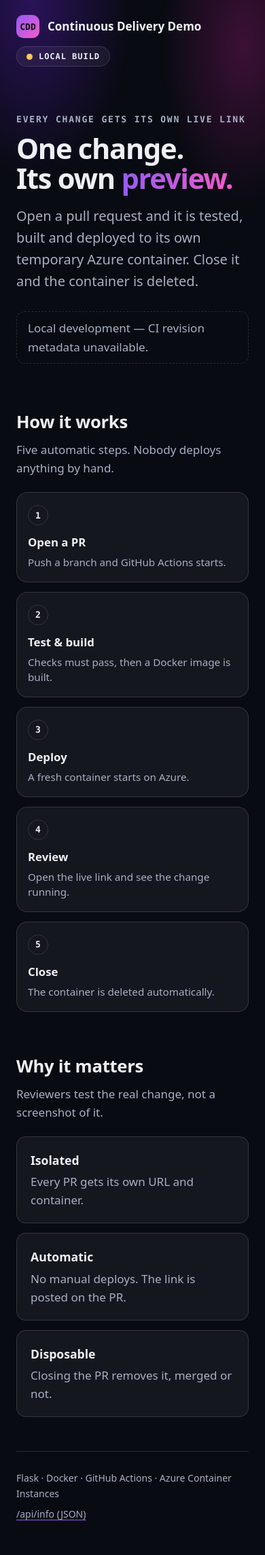
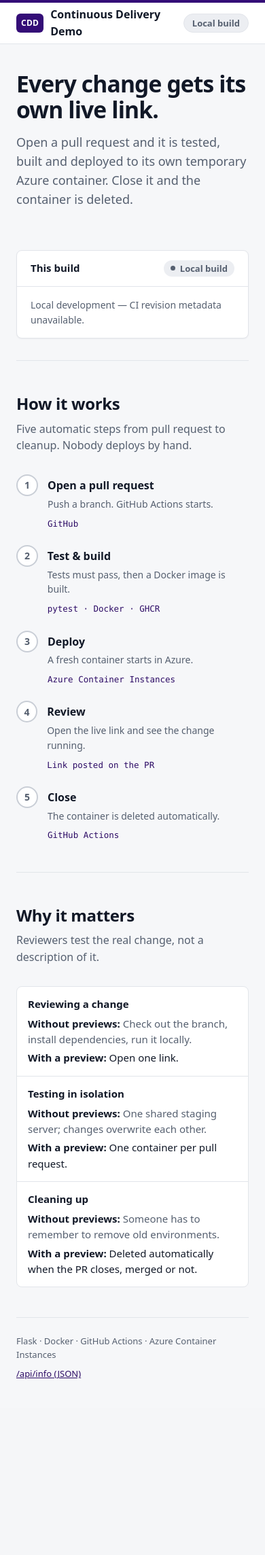
Before and after one commit to prabalpratapsinghmer/CDD-project, a Flask app: page / in a window 390 px wide. Shown: the whole page at 68% size. After the commit the page ends 2029 px from the top, so only its background shows below. Run offline with Flask 3, Linux system fonts and the light colour scheme.

Commit message:
feat(page): clean light UI, no gradients; richer content, same tint
The previous page still read as templated: gradient headline text, glow
blobs, neon on black, spaced uppercase micro-labels. Replace the look with a
flat light UI (white cards, 1px borders, system font stack, no gradients,
no JS) and put real content back instead of decoration:

- deployment card: PR, branch, full commit, build time, image, "Running"
- 5-step stepper that names the real tool per step; "You are here" on Review
- with/without-previews comparison table (stacks on mobile)
- one solid accent hue per PR (top bar, logo, button, active step, chip).
  Fixed lightness keeps white-on-accent >= 4.5:1 for all 360 hues
  (worst case measured in a browser at PR 24, hue 60: 4.74:1).

Data contract unchanged. Test now also asserts partial metadata stays
visible (mutation-checked). README describes the new page; "Running" is
documented as a static badge, not a health check.

```diff
--- a/templates/dashboard.html
+++ b/templates/dashboard.html
@@ -3,185 +3,188 @@
 <head>
 <meta charset="utf-8">
 <meta name="viewport" content="width=device-width, initial-scale=1">
-<meta name="theme-color" content="#090b12">
 <title>{% if info.pr_number and info.commit_sha %}PR #{{ info.pr_number }} · {% endif %}CDD Project — PR Preview Environment</title>
 <style>
-  :root {
-    --h: {{ hue }};
-    --a1: hsl(var(--h) 90% 66%);
-    --a2: hsl(calc(var(--h) + 55) 90% 66%);
-    --bg: #090b12;
-    --card: rgba(255, 255, 255, .05);
-    --line: rgba(255, 255, 255, .13);
-    --text: #eef0f7;
-    --muted: #a8b0c4;
-    --ok: #3ddc97;
-    --warn: #ffc857;
-    --mono: ui-monospace, "SF Mono", "JetBrains Mono", Menlo, Consolas, monospace;
-  }
-  * { box-sizing: border-box; }
-  body {
-    margin: 0; min-height: 100vh; overflow-x: hidden; color: var(--text); background: var(--bg);
-    font: 17px/1.6 ui-sans-serif, system-ui, -apple-system, "Segoe UI", Inter, Roboto, sans-serif;
-  }
-  /* The tint: two soft glows whose colour comes from the PR number. */
-  body::before {
-    content: ""; position: fixed; inset: 0; z-index: -1;
-    background:
-      radial-gradient(55vw 45vh at 12% 0%, hsl(var(--h) 90% 55% / .32), transparent 70%),
-      radial-gradient(45vw 40vh at 92% 8%, hsl(calc(var(--h) + 55) 90% 55% / .22), transparent 70%);
-  }
-  a { color: inherit; text-underline-offset: 3px; text-decoration-color: var(--a1); }
-  code { font-family: var(--mono); font-size: .92em; }
-  .wrap { max-width: 1040px; margin: 0 auto; padding: 0 24px; }
+/* One accent hue per PR (--h). Lightness is fixed so white text on --accent
+   keeps >= 4.5:1 contrast for every hue. */
+:root{
+  --h:{{ hue }};
+  --bg:#f6f7f9;--surface:#fff;--text:#111827;--muted:#566070;
+  --line:#e2e5ea;--line-strong:#c9ced6;
+  --accent:hsl(var(--h) 80% 26%);--ink:hsl(var(--h) 80% 22%);
+  --soft:hsl(var(--h) 70% 95%);--soft-line:hsl(var(--h) 45% 82%);
+  --ok:#116b3a;--ok-bg:#e6f4ec;
+  --sans:ui-sans-serif,system-ui,-apple-system,"Segoe UI",Roboto,"Helvetica Neue",Arial,sans-serif;
+  --mono:ui-monospace,SFMono-Regular,Menlo,Consolas,"Liberation Mono",monospace;
+}
+*{box-sizing:border-box}
+body{margin:0;background:var(--bg);color:var(--text);font:16px/1.55 var(--sans);border-top:4px solid var(--accent);-webkit-font-smoothing:antialiased}
+a{color:var(--ink)}
+a:focus-visible{outline:2px solid var(--accent);outline-offset:2px}
+.wrap{max-width:1040px;margin:0 auto;padding:0 24px}
 
-  .top { display: flex; align-items: center; justify-content: space-between; gap: 12px; flex-wrap: wrap; padding: 22px 0; }
-  .brand { display: flex; align-items: center; gap: 12px; font-weight: 700; }
-  .logo {
-    width: 34px; height: 34px; border-radius: 10px; display: grid; place-items: center;
-    background: linear-gradient(135deg, var(--a1), var(--a2)); color: #0a0c14; font: 800 13px var(--mono);
-  }
-  .pill {
-    display: inline-flex; align-items: center; gap: 9px; padding: 7px 14px; border-radius: 999px;
-    border: 1px solid var(--line); background: var(--card); font: 600 12px var(--mono);
-    letter-spacing: .08em; text-transform: uppercase;
-  }
-  .dot { width: 9px; height: 9px; border-radius: 50%; background: var(--ok); animation: ping 2s infinite; }
-  .pill.local .dot { background: var(--warn); animation: none; }
+/* header */
+.top{background:var(--surface);border-bottom:1px solid var(--line)}
+.top .wrap{display:flex;align-items:center;justify-content:space-between;gap:16px;min-height:60px}
+.brand{display:flex;align-items:center;gap:10px;font-weight:600}
+.brand small{color:var(--muted);font-weight:400}
+.logo{background:var(--accent);color:#fff;font-size:12px;font-weight:700;letter-spacing:.02em;border-radius:6px;padding:5px 7px}
+.chip{font-size:13px;font-weight:600;border-radius:999px;padding:3px 12px;background:var(--soft);color:var(--ink);border:1px solid var(--soft-line);white-space:nowrap}
+.chip.local{background:#eceef2;color:var(--muted);border-color:var(--line)}
 
-  .hero { padding: 48px 0 36px; }
-  .eyebrow { color: var(--muted); font: 600 13px var(--mono); letter-spacing: .14em; text-transform: uppercase; margin: 0; }
-  h1 { margin: 14px 0 18px; font-size: clamp(2.6rem, 7vw, 4.8rem); line-height: 1.05; letter-spacing: -.03em; }
-  .grad { background: linear-gradient(95deg, var(--a1), var(--a2)); -webkit-background-clip: text; background-clip: text; color: transparent; }
-  .lead { max-width: 620px; margin: 0 0 28px; font-size: 1.25rem; color: var(--muted); }
-  .viewing {
-    display: inline-flex; flex-wrap: wrap; align-items: center; gap: 8px 18px; margin: 0 0 18px; padding: 12px 18px;
-    border: 1px solid var(--a1); border-radius: 14px; background: var(--card);
-  }
-  .viewing .label { color: var(--muted); font: 600 12px var(--mono); letter-spacing: .12em; text-transform: uppercase; }
-  .note { display: inline-block; margin: 0; padding: 10px 16px; border: 1px dashed var(--line); border-radius: 12px; color: var(--muted); }
-  .cta { display: flex; flex-wrap: wrap; gap: 12px; }
-  .btn {
-    padding: 11px 20px; border-radius: 12px; border: 1px solid var(--line); background: var(--card);
-    text-decoration: none; font-weight: 600; font-size: 15px; transition: transform .15s, border-color .15s;
-  }
-  .btn:hover { transform: translateY(-2px); border-color: var(--a1); }
-  .btn.primary { background: linear-gradient(135deg, var(--a1), var(--a2)); color: #0a0c14; border-color: transparent; }
+/* hero */
+.hero{display:grid;grid-template-columns:1.05fr 1fr;gap:48px;align-items:start;padding:56px 0 48px}
+h1{font-size:2.6rem;line-height:1.12;letter-spacing:-.025em;margin:0 0 16px}
+.lead{font-size:1.125rem;color:var(--muted);margin:0 0 28px;max-width:34em}
+.cta{display:flex;flex-wrap:wrap;gap:10px}
+.btn{display:inline-block;padding:10px 16px;border-radius:6px;border:1px solid var(--line-strong);background:var(--surface);color:var(--text);font-weight:600;font-size:15px;text-decoration:none}
+.btn:hover{background:#eef0f3}
+.btn.primary{background:var(--accent);border-color:var(--accent);color:#fff}
+.btn.primary:hover{background:var(--ink)}
+.btn:focus-visible{outline:2px solid var(--accent);outline-offset:2px}
 
-  section { padding: 30px 0; }
-  h2 { margin: 0 0 6px; font-size: 1.6rem; letter-spacing: -.01em; }
-  .sub { margin: 0 0 22px; color: var(--muted); }
+/* deployment card */
+.card{background:var(--surface);border:1px solid var(--line);border-radius:8px;box-shadow:0 1px 2px rgba(16,24,40,.05)}
+.card-head{display:flex;justify-content:space-between;align-items:center;gap:12px;padding:14px 20px;border-bottom:1px solid var(--line)}
+.card-head h2{font-size:15px;margin:0}
+.badge{display:inline-flex;align-items:center;gap:7px;font-size:13px;font-weight:600;border-radius:999px;padding:2px 10px;background:var(--ok-bg);color:var(--ok)}
+.badge::before{content:"";width:7px;height:7px;border-radius:50%;background:currentColor}
+.badge.local{background:#eceef2;color:var(--muted)}
+.card-note{margin:0;padding:16px 20px;color:var(--muted);font-size:14px}
+.facts{margin:0;padding:4px 20px}
+.fact{display:grid;grid-template-columns:88px 1fr;gap:12px;padding:11px 0;border-bottom:1px solid var(--line);font-size:14px}
+.fact:last-child{border-bottom:0}
+.fact dt{color:var(--muted)}
+.fact dd{margin:0;min-width:0;overflow-wrap:anywhere}
+.mono{font-family:var(--mono);font-size:12px}
 
-  .steps { list-style: none; margin: 0; padding: 0; display: grid; grid-template-columns: repeat(5, 1fr); gap: 14px; }
-  .step {
-    position: relative; padding: 18px 16px; border-radius: 16px; border: 1px solid var(--line); background: var(--card);
-    opacity: 0; transform: translateY(12px); animation: rise .5s ease forwards; animation-delay: calc(var(--i) * 90ms);
-  }
-  .step:not(:last-child)::after { content: ""; position: absolute; top: 34px; right: -15px; width: 16px; height: 2px; background: var(--line); }
-  .n { width: 30px; height: 30px; margin-bottom: 12px; border-radius: 50%; display: grid; place-items: center; border: 1px solid var(--line); font: 700 13px var(--mono); }
-  .step h3 { margin: 0 0 4px; font-size: 1.05rem; }
-  .step p { margin: 0; font-size: .95rem; line-height: 1.45; color: var(--muted); }
-  .step.here { border-color: var(--a1); box-shadow: 0 14px 44px -16px hsl(var(--h) 90% 55% / .75); }
-  .step.here .n { background: linear-gradient(135deg, var(--a1), var(--a2)); color: #0a0c14; border-color: transparent; }
-  .tag { display: inline-block; margin-top: 10px; color: var(--a1); font: 700 11px var(--mono); letter-spacing: .12em; text-transform: uppercase; }
+/* sections */
+section{padding:44px 0;border-top:1px solid var(--line)}
+h2.sec{font-size:1.5rem;letter-spacing:-.015em;margin:0 0 6px}
+.sub{color:var(--muted);margin:0 0 30px}
 
-  .why { display: grid; grid-template-columns: repeat(3, 1fr); gap: 14px; }
-  .why div { padding: 20px; border-radius: 14px; border: 1px solid var(--line); background: var(--card); }
-  .why b { display: block; margin-bottom: 4px; font-size: 1.1rem; }
-  .why span { color: var(--muted); }
+/* pipeline */
+.steps{list-style:none;margin:0;padding:0;display:grid;grid-template-columns:repeat(5,1fr)}
+.step{position:relative;padding-right:18px}
+.step::before{content:"";position:absolute;top:15px;left:32px;width:calc(100% - 32px);height:2px;background:var(--line-strong)}
+.step:last-child::before{display:none}
+.n{position:relative;z-index:1;width:32px;height:32px;border-radius:50%;border:2px solid var(--line-strong);background:var(--surface);display:grid;place-items:center;font-size:14px;font-weight:700;color:var(--muted)}
+.step.here .n{background:var(--accent);border-color:var(--accent);color:#fff}
+.step h3{font-size:16px;margin:14px 0 4px}
+.step p{margin:0;font-size:14px;color:var(--muted)}
+.tool{display:block;margin-top:8px;font-size:12.5px;font-family:var(--mono);color:var(--ink)}
+.here-tag{display:inline-block;margin-top:10px;font-size:12px;font-weight:600;border-radius:4px;padding:2px 8px;background:var(--soft);color:var(--ink);border:1px solid var(--soft-line)}
 
-  .facts { display: grid; grid-template-columns: repeat(auto-fit, minmax(260px, 1fr)); gap: 12px; margin: 0; }
-  .fact { min-width: 0; padding: 14px 18px; border-radius: 14px; border: 1px solid var(--line); background: var(--card); }
-  dt { margin-bottom: 4px; color: var(--muted); font: 600 11px var(--mono); letter-spacing: .12em; text-transform: uppercase; }
-  dd { margin: 0; font: 500 14px var(--mono); overflow-wrap: anywhere; }
+/* comparison */
+.cmp{width:100%;border-collapse:separate;border-spacing:0;background:var(--surface);border:1px solid var(--line);border-radius:8px;overflow:hidden;font-size:15px}
+.cmp th,.cmp td{padding:14px 20px;text-align:left;vertical-align:top;border-bottom:1px solid var(--line)}
+.cmp tbody tr:last-child th,.cmp tbody tr:last-child td{border-bottom:0}
+.cmp thead th{font-size:13px;color:var(--muted);background:#fafbfc}
+.cmp thead th.with,.cmp td.with{background:var(--soft)}
+.cmp thead th.with{color:var(--ink)}
+.cmp tbody th{font-weight:600;width:24%}
+.cmp td.without{color:var(--muted)}
 
-  footer { display: flex; flex-wrap: wrap; justify-content: space-between; gap: 8px 24px; margin-top: 20px; padding: 28px 0 48px; border-top: 1px solid var(--line); color: var(--muted); font-size: 14px; }
+footer .foot{border-top:1px solid var(--line);padding:24px 0 40px;display:flex;flex-wrap:wrap;justify-content:space-between;gap:8px 24px;color:var(--muted);font-size:13px}
 
-  @keyframes ping { 0% { box-shadow: 0 0 0 0 rgba(61, 220, 151, .6); } 70%, 100% { box-shadow: 0 0 0 10px rgba(61, 220, 151, 0); } }
-  @keyframes rise { to { opacity: 1; transform: none; } }
-  @media (max-width: 960px) { .steps { grid-template-columns: repeat(2, 1fr); } .step::after { display: none; } .why { grid-template-columns: 1fr; } }
-  @media (max-width: 560px) { .steps { grid-template-columns: 1fr; } }
-  @media (prefers-reduced-motion: reduce) { *, *::before, *::after { animation: none !important; } .step { opacity: 1; transform: none; } }
+@media (max-width:860px){
+  .hero{grid-template-columns:1fr;gap:32px;padding:40px 0 32px}
+  h1{font-size:2.1rem}
+}
+@media (max-width:760px){
+  .steps{grid-template-columns:1fr;gap:22px}
+  .step{display:flex;gap:14px;padding:0}
+  .step::before{display:none}
+  .step h3{margin-top:4px}
+}
+@media (max-width:640px){
+  .brand small{display:none}
+  .cmp thead{position:absolute;left:-9999px}
+  .cmp,.cmp tbody,.cmp tr,.cmp th,.cmp td{display:block}
+  .cmp tbody tr{padding:12px 16px;border-bottom:1px solid var(--line)}
+  .cmp tbody tr:last-child{border-bottom:0}
+  .cmp th,.cmp td{padding:2px 0;border:0;width:auto}
+  .cmp tbody th{width:auto;padding-bottom:4px}
+  .cmp td.with{background:none}
+  .cmp td::before{content:attr(data-label) ": ";font-weight:600;color:var(--text)}
+}
 </style>
 </head>
 <body>
 {% set from_ci = info.pr_number and info.commit_sha %}
-<div class="wrap">
-  <header class="top">
-    <div class="brand"><span class="logo">CDD</span> Continuous Delivery Demo</div>
+<header class="top">
+  <div class="wrap">
+    <div class="brand"><span class="logo">CDD</span> Continuous Delivery Demo <small>· Minor project</small></div>
     {% if from_ci %}
-    <span class="pill"><span class="dot"></span> Live preview · PR #{{ info.pr_number }}</span>
+    <span class="chip">Preview · PR #{{ info.pr_number }}</span>
     {% else %}
-    <span class="pill local"><span class="dot"></span> Local build</span>
+    <span class="chip local">Local build</span>
     {% endif %}
-  </header>
+  </div>
+</header>
 
-  <main>
-    <div class="hero">
-      <p class="eyebrow">Every change gets its own live link</p>
-      <h1>One change.<br>Its own <span class="grad">preview.</span></h1>
+<main class="wrap">
+  <div class="hero">
+    <div>
+      <h1>Every change gets its own live link.</h1>
       <p class="lead">Open a pull request and it is tested, built and deployed to its own temporary Azure container. Close it and the container is deleted.</p>
-      {% if from_ci %}
-      <p class="viewing">
-        <span class="label">You are viewing</span>
-        <strong>PR #{{ info.pr_number }}</strong>
-        <span>commit <code>{{ info.commit_sha[:7] }}</code></span>
-        {% if info.branch %}<span>on <code>{{ info.branch }}</code></span>{% endif %}
-      </p>
-      {% if info.repo_url or info.run_url %}
+      {% if from_ci and (info.repo_url or info.run_url) %}
       <div class="cta">
         {% if info.repo_url %}<a class="btn primary" href="{{ info.repo_url }}/pull/{{ info.pr_number }}">View the pull request</a>{% endif %}
         {% if info.run_url %}<a class="btn" href="{{ info.run_url }}">See the CI run</a>{% endif %}
-        {% if info.repo_url %}<a class="btn" href="{{ info.repo_url }}/commit/{{ info.commit_sha }}">Inspect the commit</a>{% endif %}
       </div>
-      {% endif %}
-      {% else %}
-      <p class="note">Local development — CI revision metadata unavailable.</p>
       {% endif %}
     </div>
 
-    <section aria-labelledby="how">
-      <h2 id="how">How it works</h2>
-      <p class="sub">Five automatic steps. Nobody deploys anything by hand.</p>
-      <ol class="steps">
-        <li class="step" style="--i: 0"><div class="n">1</div><h3>Open a PR</h3><p>Push a branch and GitHub Actions starts.</p></li>
-        <li class="step" style="--i: 1"><div class="n">2</div><h3>Test &amp; build</h3><p>Checks must pass, then a Docker image is built.</p></li>
-        <li class="step" style="--i: 2"><div class="n">3</div><h3>Deploy</h3><p>A fresh container starts on Azure.</p></li>
-        <li class="step{% if from_ci %} here{% endif %}" style="--i: 3"><div class="n">4</div><h3>Review</h3><p>Open the live link and see the change running.</p>{% if from_ci %}<span class="tag">You are here</span>{% endif %}</li>
-        <li class="step" style="--i: 4"><div class="n">5</div><h3>Close</h3><p>The container is deleted automatically.</p></li>
-      </ol>
-    </section>
-
-    <section aria-labelledby="why">
-      <h2 id="why">Why it matters</h2>
-      <p class="sub">Reviewers test the real change, not a screenshot of it.</p>
-      <div class="why">
-        <div><b>Isolated</b><span>Every PR gets its own URL and container.</span></div>
-        <div><b>Automatic</b><span>No manual deploys. The link is posted on the PR.</span></div>
-        <div><b>Disposable</b><span>Closing the PR removes it, merged or not.</span></div>
+    <aside class="card" aria-labelledby="deployment">
+      <div class="card-head">
+        <h2 id="deployment">{% if from_ci %}This deployment{% else %}This build{% endif %}</h2>
+        {% if from_ci %}<span class="badge">Running</span>{% else %}<span class="badge local">Local build</span>{% endif %}
       </div>
-    </section>
-
-    {% if info.pr_number or info.commit_sha or info.branch or info.image_tag or info.build_time or info.run_url %}
-    <section aria-labelledby="build">
-      <h2 id="build">About this build</h2>
-      <p class="sub">Read from the running container, not typed into the page.</p>
+      {% if not from_ci %}<p class="card-note">Local development — CI revision metadata unavailable.</p>{% endif %}
+      {% if info.pr_number or info.commit_sha or info.branch or info.build_time or info.image_tag %}
       <dl class="facts">
         {% if info.pr_number %}<div class="fact"><dt>Pull request</dt><dd>{% if info.repo_url %}<a href="{{ info.repo_url }}/pull/{{ info.pr_number }}">#{{ info.pr_number }}</a>{% else %}#{{ info.pr_number }}{% endif %}</dd></div>{% endif %}
-        {% if info.commit_sha %}<div class="fact"><dt>Commit</dt><dd>{% if info.repo_url %}<a href="{{ info.repo_url }}/commit/{{ info.commit_sha }}">{{ info.commit_sha }}</a>{% else %}{{ info.commit_sha }}{% endif %}</dd></div>{% endif %}
         {% if info.branch %}<div class="fact"><dt>Branch</dt><dd>{{ info.branch }}</dd></div>{% endif %}
+        {% if info.commit_sha %}<div class="fact"><dt>Commit</dt><dd class="mono">{% if info.repo_url %}<a href="{{ info.repo_url }}/commit/{{ info.commit_sha }}">{{ info.commit_sha }}</a>{% else %}{{ info.commit_sha }}{% endif %}</dd></div>{% endif %}
         {% if info.build_time %}<div class="fact"><dt>Built by CI</dt><dd>{{ info.build_time }}</dd></div>{% endif %}
-        {% if info.run_url %}<div class="fact"><dt>CI run</dt><dd><a href="{{ info.run_url }}">Open in GitHub Actions</a></dd></div>{% endif %}
-        {% if info.image_tag %}<div class="fact"><dt>Docker image</dt><dd>{{ info.image_tag }}</dd></div>{% endif %}
+        {% if info.image_tag %}<div class="fact"><dt>Image</dt><dd class="mono">{{ info.image_tag }}</dd></div>{% endif %}
       </dl>
-    </section>
-    {% endif %}
-  </main>
+      {% endif %}
+    </aside>
+  </div>
 
-  <footer>
+  <section aria-labelledby="how">
+    <h2 class="sec" id="how">How it works</h2>
+    <p class="sub">Five automatic steps from pull request to cleanup. Nobody deploys by hand.</p>
+    <ol class="steps">
+      <li class="step"><span class="n">1</span><div><h3>Open a pull request</h3><p>Push a branch. GitHub Actions starts.</p><span class="tool">GitHub</span></div></li>
+      <li class="step"><span class="n">2</span><div><h3>Test &amp; build</h3><p>Tests must pass, then a Docker image is built.</p><span class="tool">pytest · Docker · GHCR</span></div></li>
+      <li class="step"><span class="n">3</span><div><h3>Deploy</h3><p>A fresh container starts in Azure.</p><span class="tool">Azure Container Instances</span></div></li>
+      <li class="step{% if from_ci %} here{% endif %}"><span class="n">4</span><div><h3>Review</h3><p>Open the live link and see the change running.</p><span class="tool">Link posted on the PR</span>{% if from_ci %}<span class="here-tag">You are here</span>{% endif %}</div></li>
+      <li class="step"><span class="n">5</span><div><h3>Close</h3><p>The container is deleted automatically.</p><span class="tool">GitHub Actions</span></div></li>
+    </ol>
+  </section>
+
+  <section aria-labelledby="why">
+    <h2 class="sec" id="why">Why it matters</h2>
+    <p class="sub">Reviewers test the real change, not a description of it.</p>
+    <table class="cmp">
+      <thead><tr><th scope="col"></th><th scope="col">Without previews</th><th scope="col" class="with">With a preview per PR</th></tr></thead>
+      <tbody>
+        <tr><th scope="row">Reviewing a change</th><td class="without" data-label="Without previews">Check out the branch, install dependencies, run it locally.</td><td class="with" data-label="With a preview">Open one link.</td></tr>
+        <tr><th scope="row">Testing in isolation</th><td class="without" data-label="Without previews">One shared staging server; changes overwrite each other.</td><td class="with" data-label="With a preview">One container per pull request.</td></tr>
+        <tr><th scope="row">Cleaning up</th><td class="without" data-label="Without previews">Someone has to remember to remove old environments.</td><td class="with" data-label="With a preview">Deleted automatically when the PR closes, merged or not.</td></tr>
+      </tbody>
+    </table>
+  </section>
+</main>
+
+<footer class="wrap">
+  <div class="foot">
     <span>Flask · Docker · GitHub Actions · Azure Container Instances{% if from_ci %} · Public HTTP preview: never enter sensitive data{% endif %}</span>
     <a href="{{ url_for('api_info') }}">/api/info (JSON)</a>
-  </footer>
-</div>
+  </div>
+</footer>
 </body>
 </html>
```
Also changed, not shown: tests/test_app.py (+3 -0 lines), Readme.md.
